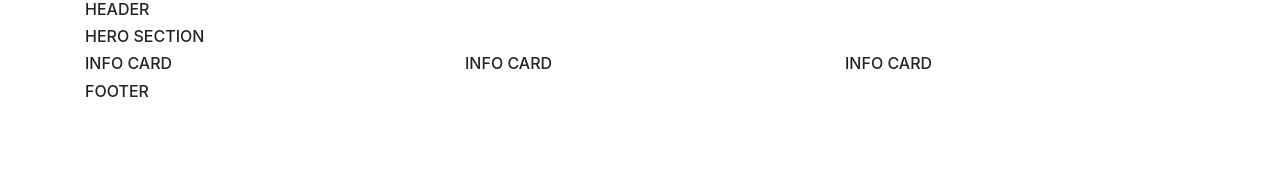
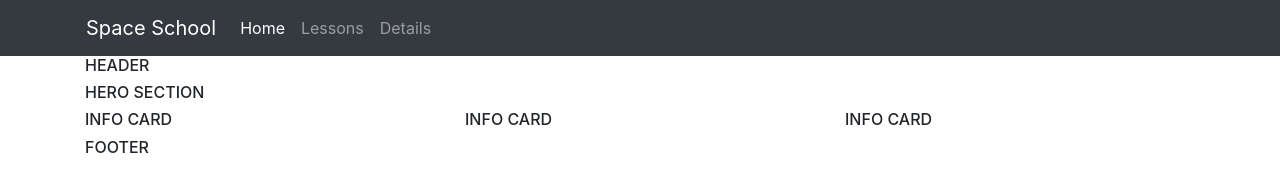
Before and after one commit to Geerocktricks/Bootstrap-Mastery, a plain HTML site: page index.html in a window 1280 px wide. Drawn offline with nearby package versions, Linux system fonts and the light colour scheme.

Commit message:
Adds responsive navbar

```diff
--- a/index.html
+++ b/index.html
@@ -9,6 +9,33 @@
 
 </head>
 <body>
+    <!-- ******************************NAVBAR************************************ -->
+    <div class="bg-dark">
+            <div class="container">
+                <div class="row">
+                    <nav class="col navbar navbar-expand-lg navbar-dark">
+                            <a class="navbar-brand" href="/index.html">Space School</a>
+                            <button class="navbar-toggler" type="button" data-toggle="collapse" data-target="#navbarContent">
+                                <span class="navbar-toggler-icon"></span>
+                            </button>
+                            <div id="navbarContent" class="collapse navbar-collapse">
+                                    <ul class="navbar-nav">
+                                            <li class="nav-item active">
+                                                <a class="nav-link" href="/index.html">Home </a>
+                                            </li>
+                                            <li class="nav-item">
+                                                <a class="nav-link" href="/lessons.html">Lessons</a>
+                                            </li>
+                                            <li class="nav-item">
+                                                <a class="nav-link" href="/details.html">Details</a>
+                                            </li>
+                                    </ul>
+                            </div>
+                    </nav>
+                </div>
+            </div>
+    </div>
+    <!-- ******************************HEADER************************************ -->
     <div class="container">
         <div class="row">
             <div class="col">
```
